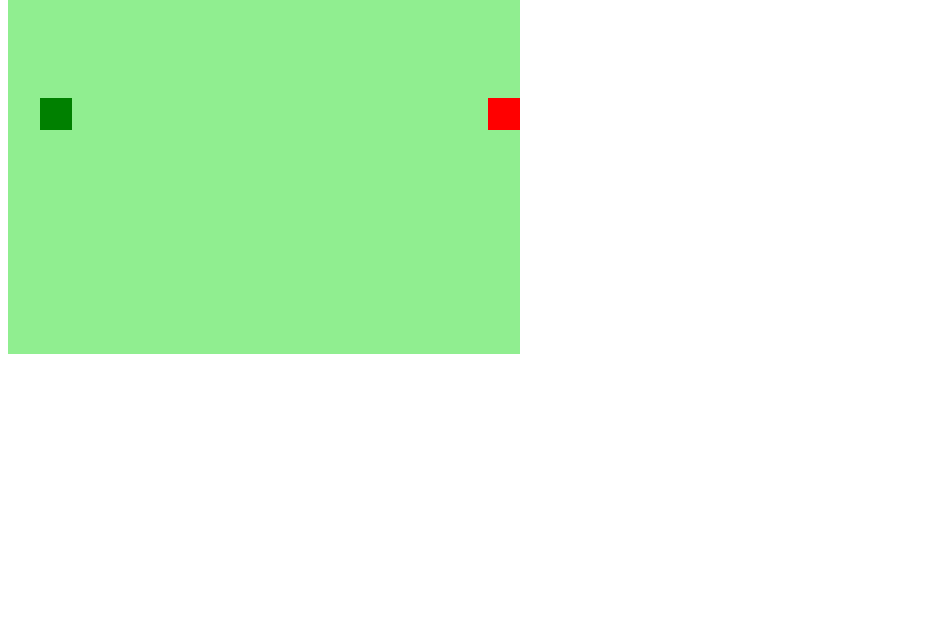
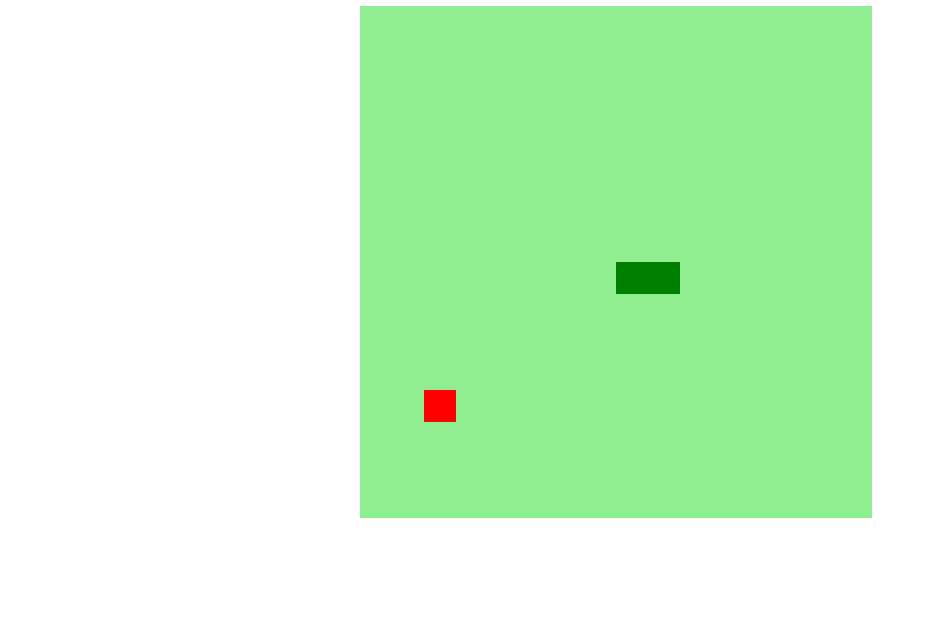
Before and after one commit to CaiqueOliver/snakeGame, a plain HTML site: page index.html in a window 1280 px wide. Shown: the part 166-800 px from the top of the page, without its empty margins (0-927 px from the left). Drawn offline with Linux system fonts and the light colour scheme.

Commit message:
projeto finalizado

```diff
--- a/index.html
+++ b/index.html
@@ -5,9 +5,13 @@
     <meta http-equiv="X-UA-Compatible" content="IE=edge" />
     <meta name="viewport" content="width=device-width, initial-scale=1.0" />
     <title>Snake Game</title>
+    <link rel="stylesheet" href="style.css" />
     <script defer src="script.js"></script>
   </head>
   <body>
-    <canvas id="snake" width="512" height="512"></canvas>
+    <div class="container">
+      <h1>Snake Game</h1>
+      <canvas id="snake" width="512" height="512"></canvas>
+    </div>
   </body>
 </html>
--- a/script.js
+++ b/script.js
@@ -45,6 +45,13 @@ function startGame() {
   if (snake[0].y > 15 * box && direction == "down") snake[0].y = 0;
   if (snake[0].y < 0 * box && direction == "up") snake[0].y = "16" * box;
 
+  for (i = 1; i < snake.length; i++) {
+    if (snake[0].x == snake[i].x && snake[0].y == snake[i].y) {
+      clearInterval(jogo);
+      alert("Game Over");
+    }
+  }
+
   createBG();
   createSnake();
   drawFood();
@@ -57,7 +64,12 @@ function startGame() {
   if (direction == "up") snakeY -= box;
   if (direction == "down") snakeY += box;
 
-  snake.pop();
+  if (snakeX != food.x || snakeY != food.y) {
+    snake.pop();
+  } else {
+    food.x = Math.floor(Math.random() * 15 + 1) * box;
+    food.y = Math.floor(Math.random() * 15 + 1) * box;
+  }
 
   let newHead = {
     x: snakeX,
@@ -67,6 +79,4 @@ function startGame() {
   snake.unshift(newHead);
 }
 
-startGame();
-
-let jogo = setInterval(startGame, 200);
+let jogo = setInterval(startGame, 100);
--- /dev/null
+++ b/style.css
@@ -0,0 +1,10 @@
+.container {
+  height: 95vh;
+  width: 95vw;
+  display: flex;
+  flex-direction: column;
+  justify-content: center;
+  align-items: center;
+  background-color: white;
+  color: rgb(52, 165, 52);
+}
```
